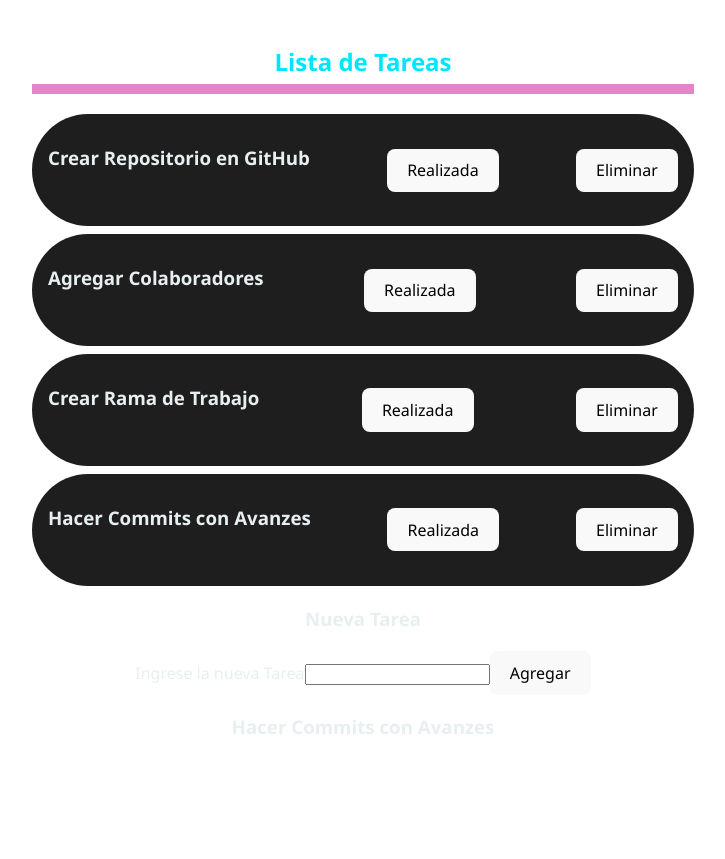
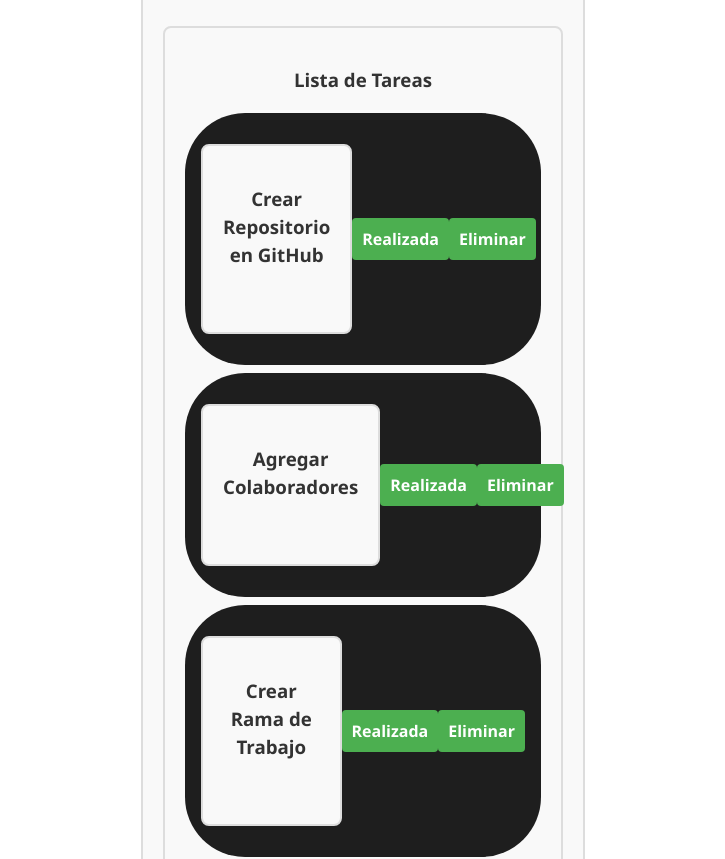
Before and after one commit to juanjujuy/pv_tp3_grupo11, a React (Vite) app: page / in a window 1280 px wide. Shown: the part 2880-3739 px from the top of the page, without its empty margins (277-1002 px from the left). Before the commit the page ends 3712 px from the top, so only its background shows below. Built offline with nearby package versions, Linux system fonts and the light colour scheme.

Commit message:
Agregar Clases para aplicar Estilos. Juan Lamas

```diff
--- a/src/assets/components/Tareas.jsx
+++ b/src/assets/components/Tareas.jsx
@@ -2,6 +2,8 @@ import { useState } from "react";
 import TaskItem from "./TaskItem";
 import TaskList from "./TaskList";
 import TaskInput from "./TaskInput";
+
+import '../css/TaskInput.css';
 
 function Tareas () {
 
@@ -11,7 +13,7 @@ function Tareas () {
         "Hacer Commits con Avanzes"]);
 
     return(
-        <div>
+        <div className="task-input-container">
             <TaskList tareas = {[lista,setLista]}></TaskList>
             <TaskInput tareas={[lista,setLista]}></TaskInput>
         </div>
--- a/src/assets/components/TaskInput.jsx
+++ b/src/assets/components/TaskInput.jsx
@@ -1,5 +1,7 @@
 import { useState } from "react";
 import TaskItem from "./TaskItem";
+
+import '../css/TaskInput.css';
 
 function TaskInput (props) {
 
@@ -18,7 +20,7 @@ const agregarTarea = (event) => {
 }
 
     return(
-        <div>
+        <div className="task-input-container">
             <h3>Nueva Tarea</h3>
             <form onSubmit={agregarTarea}>
             <label>Ingrese la nueva Tarea</label>
--- a/src/assets/components/TaskItem.jsx
+++ b/src/assets/components/TaskItem.jsx
@@ -1,8 +1,10 @@
 import { useState } from "react";
+
+import '../css/TaskInput.css';
 
 function TaskItem (props) {
     return (
-        <div className="taskitem">
+        <div className="task-input-container">
             <h3>{props.tarea}</h3><br />
         </div>
     );
--- a/src/assets/components/TaskList.jsx
+++ b/src/assets/components/TaskList.jsx
@@ -1,5 +1,7 @@
 import { useState } from "react";
 import TaskItem from "./TaskItem";
+
+import '../css/TaskInput.css';
 
 function TaskList (props) {
 
@@ -7,8 +9,8 @@ function TaskList (props) {
 
 
     return (
-        <div>
-            <h2>Lista de Tareas</h2>
+        <div className="task-input-container">
+            <h3>Lista de Tareas</h3>
             <ul>
                 {lista.map((elemento,index)=> (<li key={index}>
                     <TaskItem tarea = {elemento}></TaskItem>
```
